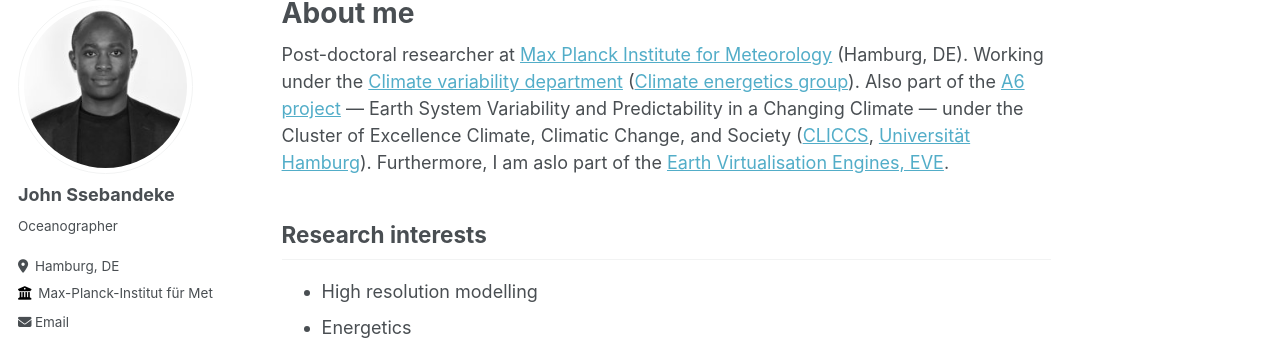
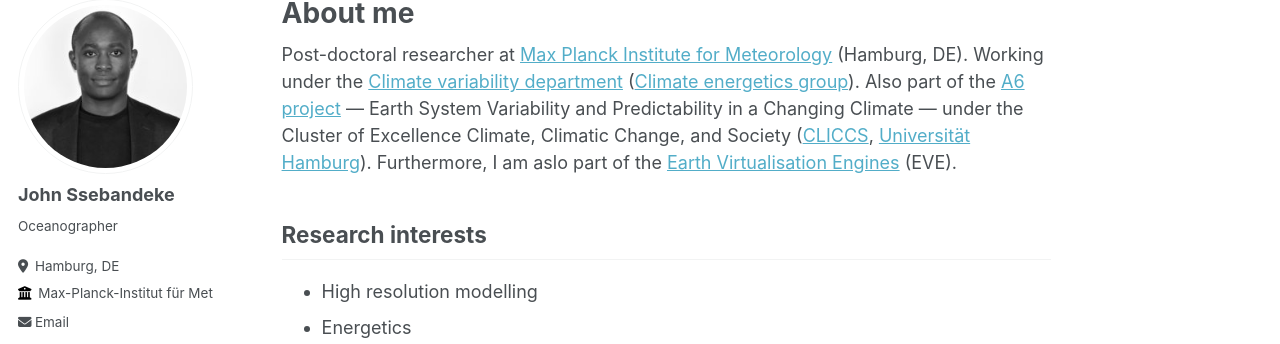
Before and after one commit to john-ssebandeke/john-ssebandeke.github.io, a Jekyll site: the page built from _pages/about.md, in a window 1280 px wide and 1138 px high. Shown: the part 107-451 px from the top of the window. Built offline with Jekyll 4.4.1, drawn with Linux system fonts in a browser that asks for light colours; some web fonts are replaced.

Commit message:
Update about.md

```diff
--- a/_pages/about.md
+++ b/_pages/about.md
@@ -7,7 +7,7 @@ redirect_from:
   - /about.html
 ---
 
-Post-doctoral researcher at [Max Planck Institute for Meteorology](https://mpimet.mpg.de/en/homepage) (Hamburg, DE). Working under the [Climate variability department](https://mpimet.mpg.de/en/research/department-climate-variability) ([Climate energetics group](https://mpimet.mpg.de/en/research/department-climate-variability/climate-energetics)). Also part of the [A6 project](https://www.cliccs.uni-hamburg.de/research/theme-a/a6.html) — Earth System Variability and Predictability in a Changing Climate — under the Cluster of Excellence Climate, Climatic Change, and Society ([CLICCS](https://www.cliccs.uni-hamburg.de/about-cliccs.html), [Universität Hamburg](https://www.uni-hamburg.de/en.html)). Furthermore, I am aslo part of the [Earth Virtualisation Engines, EVE](https://eve4climate.org/).
+Post-doctoral researcher at [Max Planck Institute for Meteorology](https://mpimet.mpg.de/en/homepage) (Hamburg, DE). Working under the [Climate variability department](https://mpimet.mpg.de/en/research/department-climate-variability) ([Climate energetics group](https://mpimet.mpg.de/en/research/department-climate-variability/climate-energetics)). Also part of the [A6 project](https://www.cliccs.uni-hamburg.de/research/theme-a/a6.html) — Earth System Variability and Predictability in a Changing Climate — under the Cluster of Excellence Climate, Climatic Change, and Society ([CLICCS](https://www.cliccs.uni-hamburg.de/about-cliccs.html), [Universität Hamburg](https://www.uni-hamburg.de/en.html)). Furthermore, I am aslo part of the [Earth Virtualisation Engines](https://eve4climate.org/) (EVE).
 
 ## Research interests
 
```
